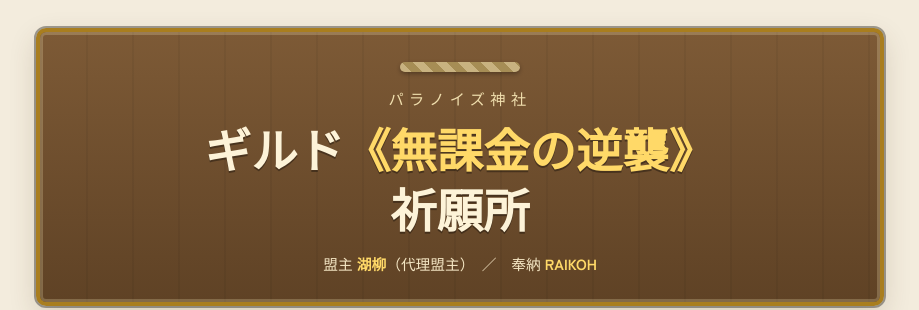
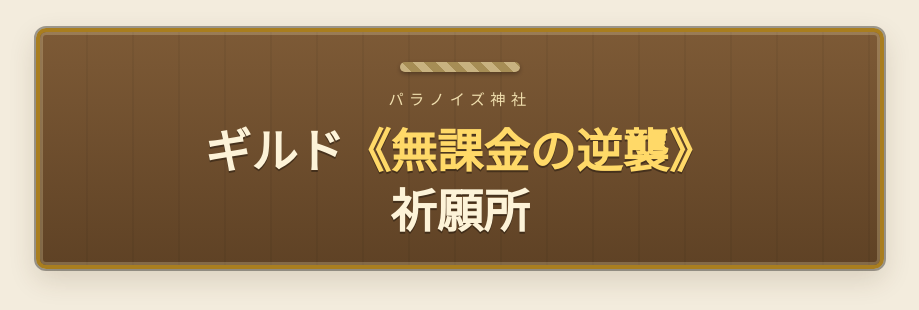
Before and after one commit to nuke27a/nuke27a.github.io, a plain HTML site: page index.html in a window 1280 px wide. Shown: the top 310 px of the page, without its empty margins (180-1099 px from the left). Drawn offline with Linux system fonts and the light colour scheme.

Commit message:
看板下の盟主・奉納クレジット行を削除

```diff
--- a/index.html
+++ b/index.html
@@ -323,7 +323,6 @@
         <div class="rope" aria-hidden="true"></div>
         <p class="guild-label">パラノイズ神社</p>
         <h1>ギルド<span class="guild-name">《無課金の逆襲》</span><br />祈願所</h1>
-        <p class="sub">盟主 <b>湖柳</b>（代理盟主）　／　奉納 <b>RAIKOH</b></p>
       </header>
 
       <!-- 参拝 -->
```
